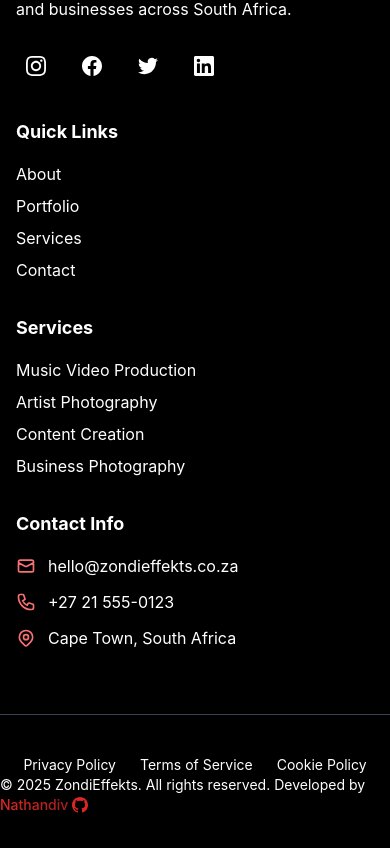
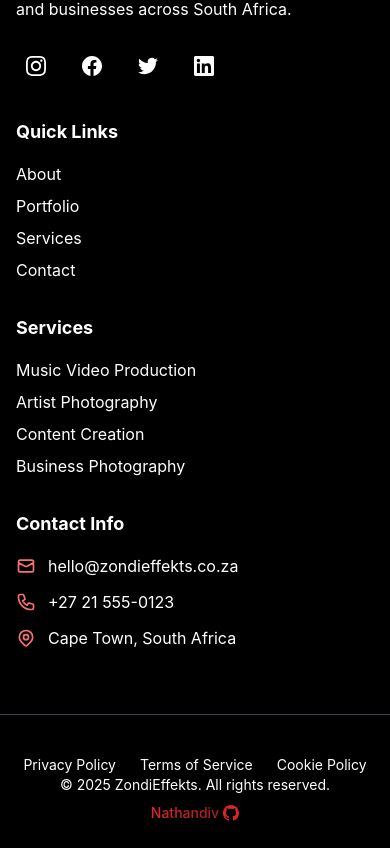
Before and after one commit to Nathandiv/ZondiEffeKt, an Angular app: page / in a window 390 px wide. Shown: the part 5753-6601 px from the top of the page. Built offline with nearby package versions, Linux system fonts and the light colour scheme.

Commit message:
made changes to the footer

```diff
--- a/src/app/components/footer/footer.component.css
+++ b/src/app/components/footer/footer.component.css
@@ -37,3 +37,24 @@ footer {
 .contact-icon {
   flex-shrink: 0;
 }
+
+.footer-info {
+  text-align: center;
+}
+
+.developer-link {
+  display: inline-flex;
+  align-items: center;
+  margin-top: 0.5rem; /* Adds space above the link on mobile */
+}
+
+@media (max-width: 640px) { /* Adjust breakpoint as needed for mobile */
+  .footer-info {
+    flex-direction: column;
+    align-items: center;
+  }
+
+  .developer-link {
+    margin-top: 0.5rem; /* Ensures the link stays below on mobile */
+  }
+}
--- a/src/app/components/footer/footer.component.html
+++ b/src/app/components/footer/footer.component.html
@@ -93,15 +93,17 @@
     </button>
   </div>
 
+<div class="footer-info">
   <p class="text-white text-sm">
-  © {{ currentYear }} ZondiEffekts. All rights reserved.   <span class="text-white text-sm sm:text-base">Developed by </span>
-  <a href="https://github.com/Nathandiv" target="_blank" class="inline-flex items-center text-gradient hover:text-white transition-colors font-medium text-sm sm:text-base">
+    © {{ currentYear }} ZondiEffekts. All rights reserved.
+  </p>
+  <a href="https://github.com/Nathandiv" target="_blank" class="inline-flex items-center text-gradient hover:text-white transition-colors font-medium text-sm sm:text-base developer-link">
     Nathandiv
     <svg class="w-4 h-4 sm:w-5 sm:h-5 ml-1 text-red-600" fill="currentColor" viewBox="0 0 24 24" aria-label="GitHub">
       <path d="M12 0c-6.626 0-12 5.373-12 12 0 5.302 3.438 9.8 8.207 11.387.599.111.793-.261.793-.577v-2.234c-3.338.726-4.033-1.416-4.033-1.416-.546-1.387-1.333-1.756-1.333-1.756-1.089-.745.083-.729.083-.729 1.205.084 1.839 1.237 1.839 1.237 1.07 1.834 2.807 1.304 3.492.997.107-.775.418-1.305.762-1.604-2.665-.305-5.467-1.334-5.467-5.931 0-1.311.469-2.381 1.236-3.221-.124-.303-.535-1.524.117-3.176 0 0 1.008-.322 3.301 1.23.957-.266 1.983-.399 3.003-.404 1.02.005 2.047.138 3.006.404 2.291-1.552 3.297-1.23 3.297-1.23.653 1.653.242 2.874.118 3.176.77.84 1.235 1.911 1.235 3.221 0 4.609-2.807 5.624-5.479 5.921.43.372.823 1.102.823 2.222v3.293c0 .319.192.694.801.576 4.765-1.589 8.199-6.086 8.199-11.386 0-6.627-5.373-12-12-12z"/>
     </svg>
   </a>
-</p>
+</div>
 </div>
     </div>
   </div>
```
